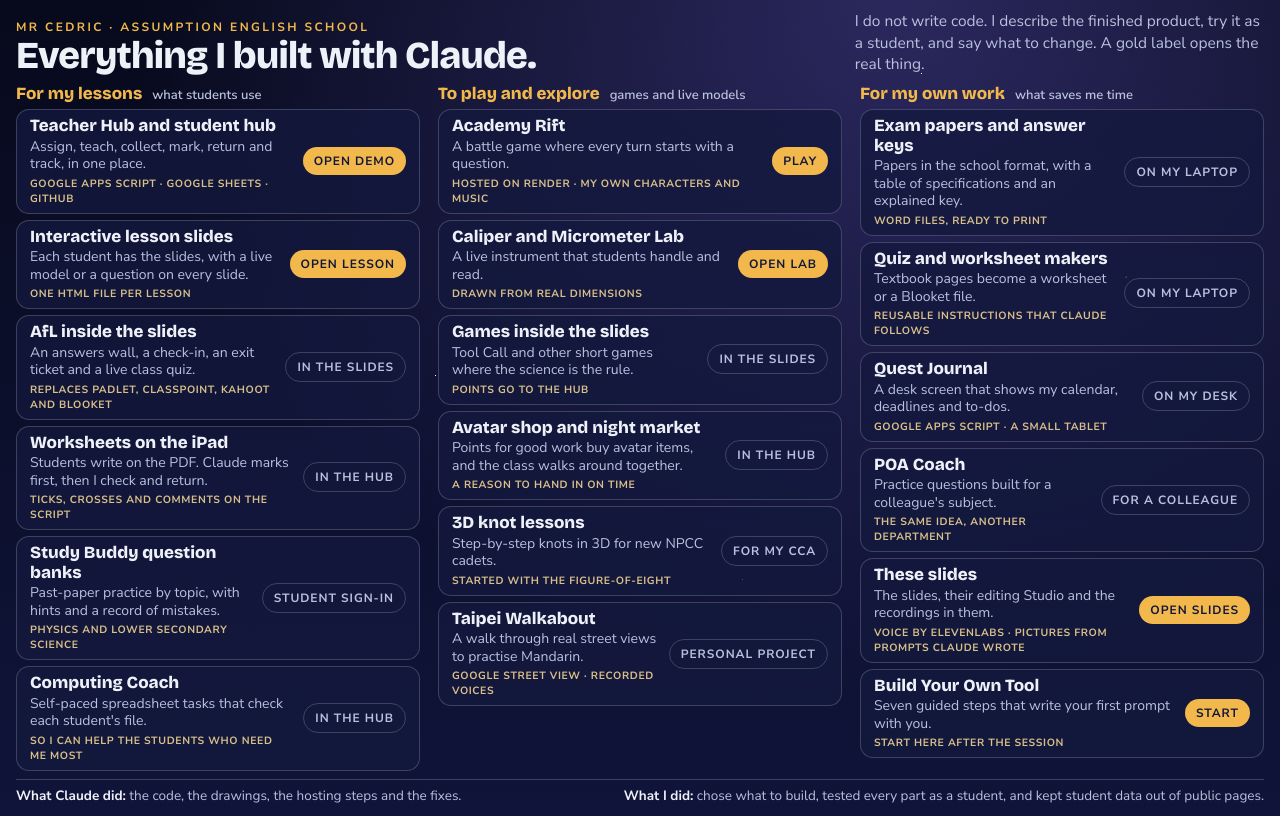
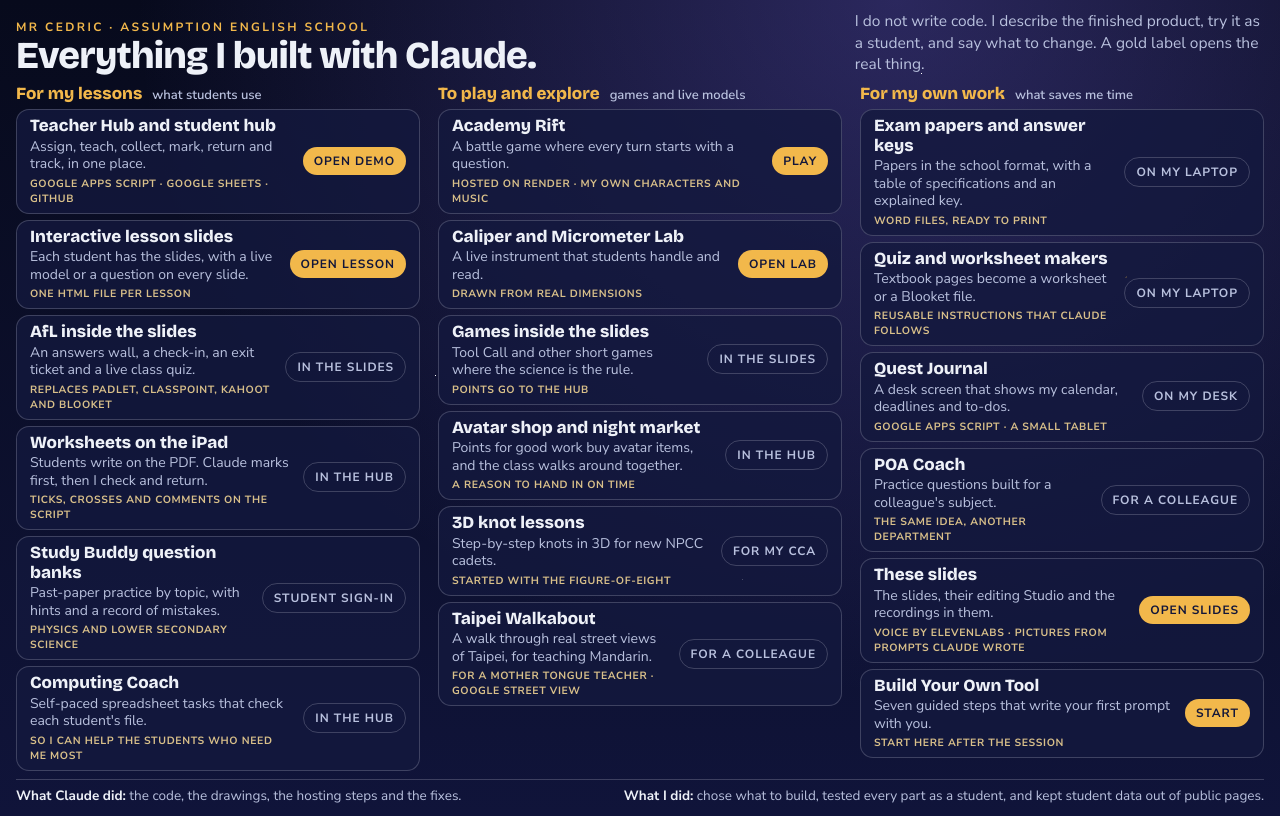
Before and after one commit to cedricboi/science-decks, a plain HTML site: page share/showcase.html in a window 1280 px wide. Drawn offline with nearby package versions, Linux system fonts and the light colour scheme.

Commit message:
Showcase: Taipei Walkabout is a Mandarin teaching project for a colleague
Co-Authored-By: Claude Fable 5.2 <noreply@anthropic.com>
Claude-Session: https://claude.ai/code/session_01ANjzYKeYFVJBVNspzSgL7F

```diff
--- a/share/showcase.html
+++ b/share/showcase.html
@@ -48,7 +48,7 @@ footer b{color:var(--ink)}
 <div class="c"><b>Games inside the slides</b><span>Tool Call and other short games where the science is the rule.</span><i>Points go to the hub</i><em class="in">In the slides</em></div>
 <div class="c"><b>Avatar shop and night market</b><span>Points for good work buy avatar items, and the class walks around together.</span><i>A reason to hand in on time</i><em class="in">In the hub</em></div>
 <div class="c"><b>3D knot lessons</b><span>Step-by-step knots in 3D for new NPCC cadets.</span><i>Started with the figure-of-eight</i><em class="in">For my CCA</em></div>
-<div class="c"><b>Taipei Walkabout</b><span>A walk through real street views to practise Mandarin.</span><i>Google Street View · recorded voices</i><em class="in">Personal project</em></div>
+<div class="c"><b>Taipei Walkabout</b><span>A walk through real street views of Taipei, for teaching Mandarin.</span><i>For a Mother Tongue teacher · Google Street View</i><em class="in">For a colleague</em></div>
 </div></section>
 <section><h2>For my own work <small>what saves me time</small></h2><div class="stack">
 <div class="c"><b>Exam papers and answer keys</b><span>Papers in the school format, with a table of specifications and an explained key.</span><i>Word files, ready to print</i><em class="in">On my laptop</em></div>
```
